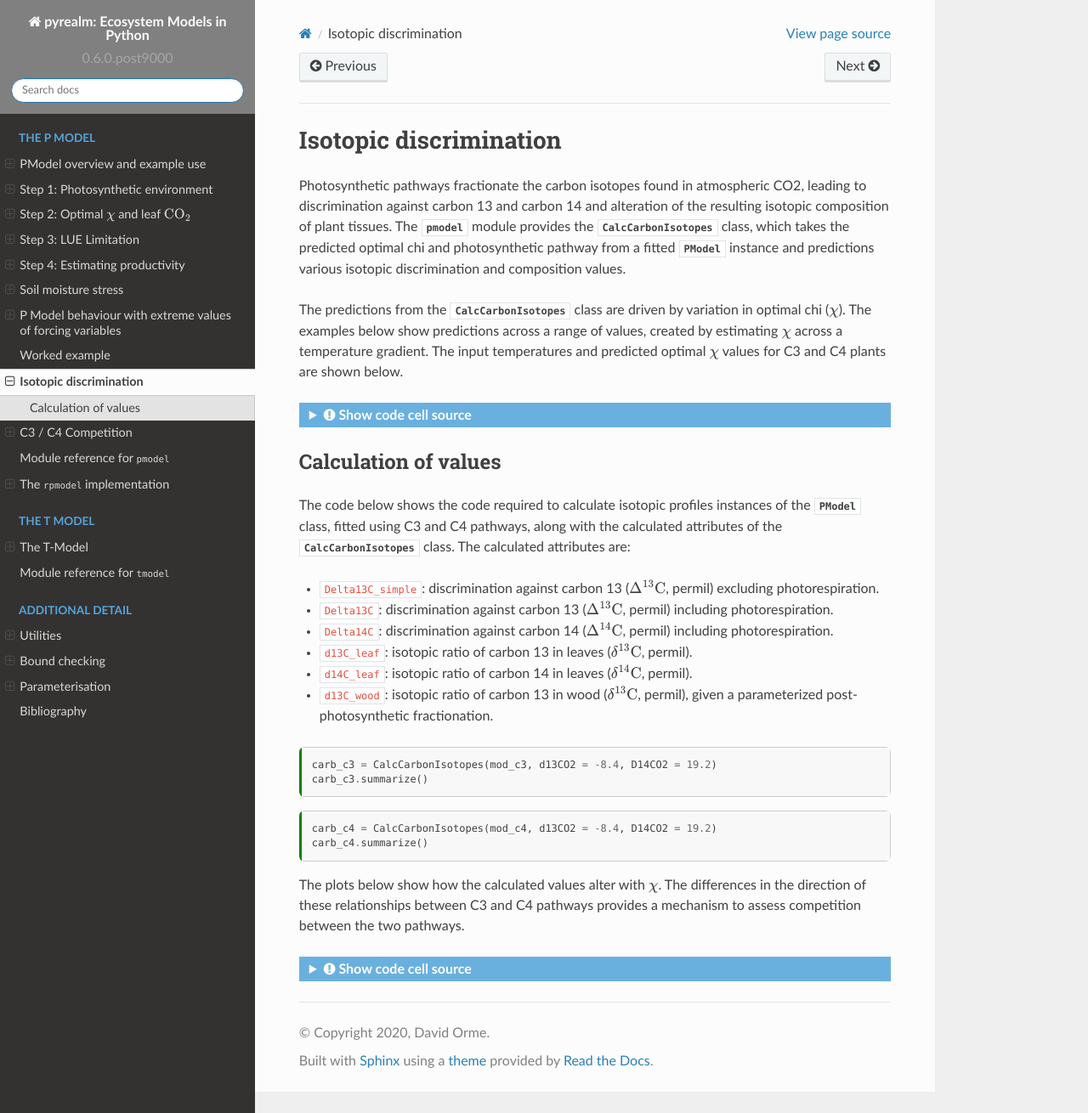
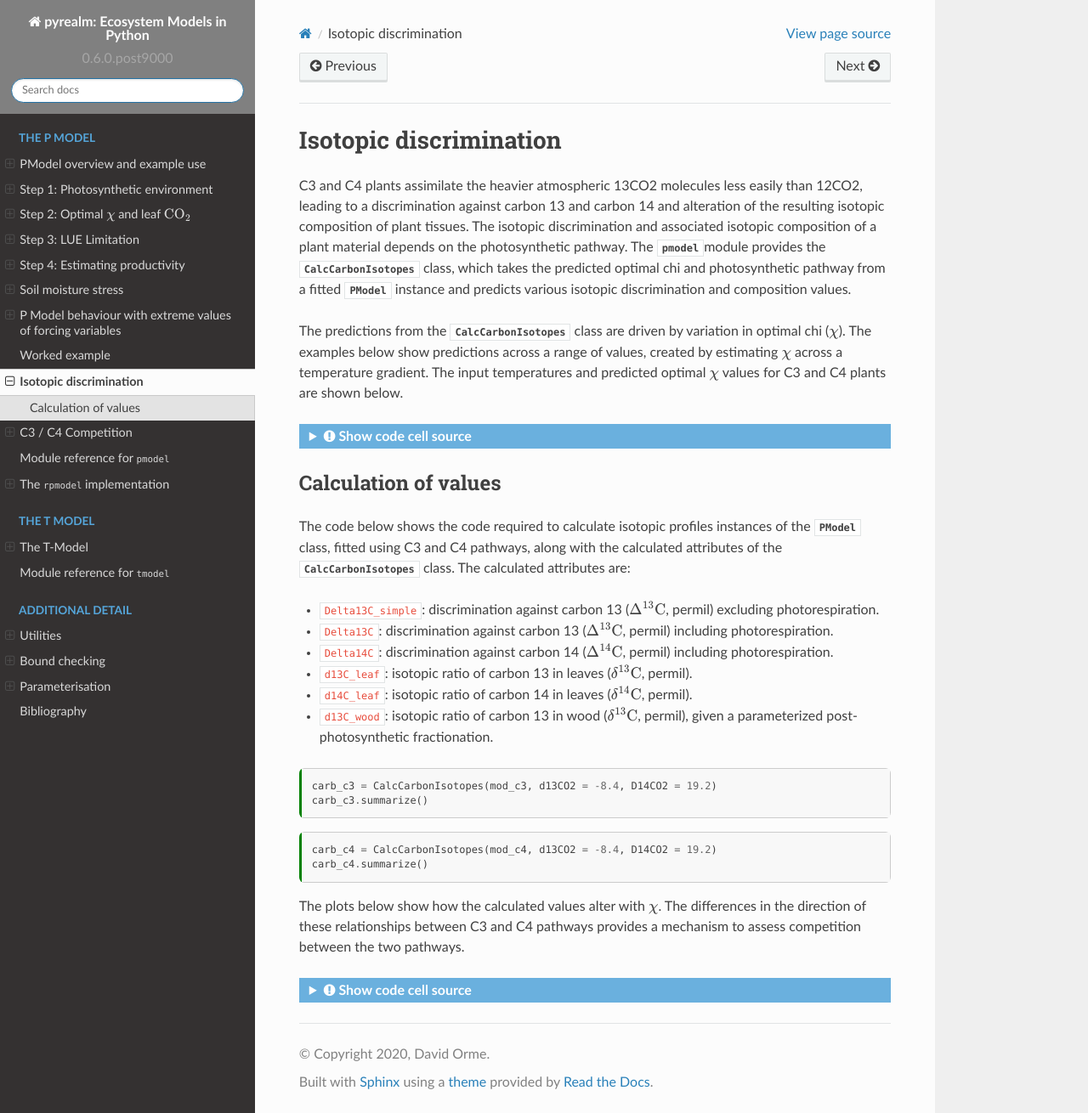
Before and after one commit to ImperialCollegeLondon/pyrealm, a Sphinx documentation site: the page built from source/pmodel/isotopic_discrimination.md, in a window 1280 px wide and 1310 px high. Shown: the whole window at 85% size. Built offline with Sphinx 7.4.7 and the Read the Docs theme 2.0.0, drawn with Linux system fonts in a browser that asks for light colours.

Commit message:
Update isotopic_discrimination.md

```diff
--- a/source/pmodel/isotopic_discrimination.md
+++ b/source/pmodel/isotopic_discrimination.md
@@ -14,12 +14,14 @@ kernelspec:
 
 # Isotopic discrimination
 
-Photosynthetic pathways fractionate the carbon isotopes found in atmospheric
-CO2, leading to discrimination against carbon 13 and carbon 14 and alteration of
-the resulting isotopic composition of plant tissues. The {mod}`~pyrealm.pmodel`
-module provides the {class}`~pyrealm.pmodel.CalcCarbonIsotopes` class, which
-takes the predicted optimal chi and photosynthetic pathway from a fitted
-{class}`~pyrealm.pmodel.PModel` instance and predictions various isotopic
+C3 and C4 plants assimilate the heavier atmospheric 13CO2 molecules less easily
+than 12CO2, leading to a discrimination against carbon 13 and carbon 14 and
+alteration of the resulting isotopic composition of plant tissues. The isotopic
+discrimination and associated isotopic composition of a plant material depends
+on the photosynthetic pathway. The {mod}`~pyrealm.pmodel`module provides the
+{class}`~pyrealm.pmodel.CalcCarbonIsotopes` class, which takes the predicted
+optimal chi and photosynthetic pathway from a fitted
+{class}`~pyrealm.pmodel.PModel` instance and predicts various isotopic
 discrimination and composition values.
 
 The predictions from the {class}`~pyrealm.pmodel.CalcCarbonIsotopes` class are
```
